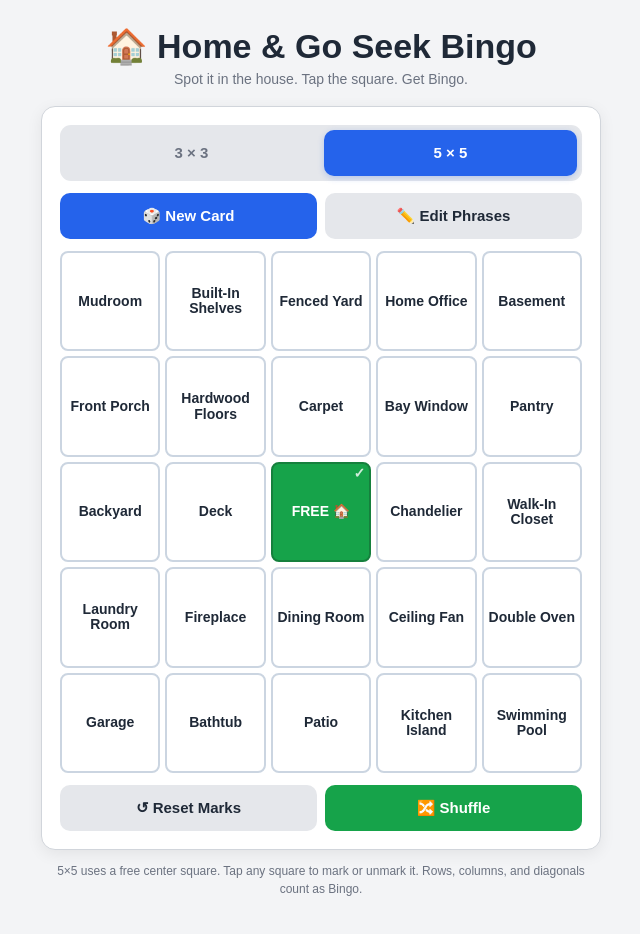
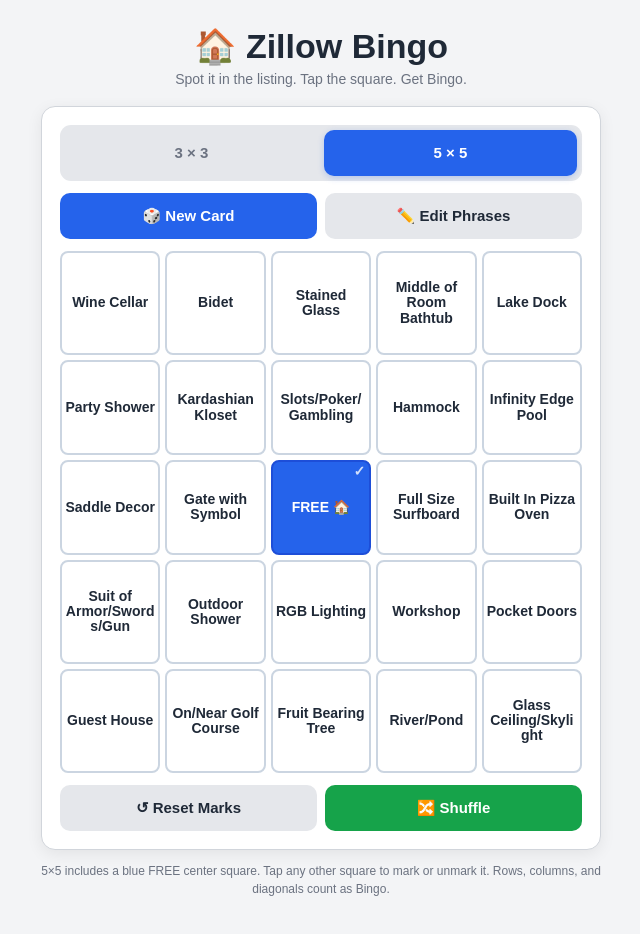
Before and after one commit to TheTwoShainz/Zillow-Bingo, a plain HTML site: page index.html in a window 1280 px wide. Shown: the whole page, without its empty margins (319-959 px from the left). Drawn offline with Linux system fonts and the light colour scheme.

Commit message:
Refactor index.html for Zillow Bingo
Updated title and phrases for Zillow Bingo game. Adjusted styles and improved layout for better user experience.

```diff
--- a/index.html
+++ b/index.html
@@ -13,7 +13,7 @@
     content="#2563eb"
   >
 
-  <title>Home & Go Seek Bingo</title>
+  <title>Zillow Bingo</title>
 
   <style>
     * {
@@ -24,16 +24,13 @@
       --blue: #2563eb;
       --blue-dark: #1d4ed8;
       --green: #16a34a;
-      --green-dark: #15803d;
       --red: #dc2626;
-      --orange: #ea580c;
       --text: #1f2937;
       --muted: #6b7280;
       --border: #d1d5db;
       --background: #f3f4f6;
       --card: #ffffff;
       --cell: #ffffff;
-      --free: #fef3c7;
       --marked: #2563eb;
     }
 
@@ -69,7 +66,10 @@
       margin: 4px 0 5px;
 
       text-align: center;
-      font-size: clamp(25px, 7vw, 34px);
+
+      font-size:
+        clamp(25px, 7vw, 34px);
+
       line-height: 1.1;
     }
 
@@ -98,8 +98,8 @@
     .controls {
       display: grid;
       grid-template-columns: 1fr 1fr;
+
       gap: 8px;
-
       margin-bottom: 12px;
     }
 
@@ -119,6 +119,7 @@
       font-weight: bold;
 
       cursor: pointer;
+
       touch-action: manipulation;
     }
 
@@ -146,10 +147,6 @@
       background: var(--green);
     }
 
-    .green:active {
-      background: var(--green-dark);
-    }
-
     .danger {
       color: white;
       background: var(--red);
@@ -162,7 +159,6 @@
       gap: 6px;
 
       margin-bottom: 12px;
-
       padding: 5px;
 
       background: #e5e7eb;
@@ -170,8 +166,8 @@
     }
 
     .size-button {
+      color: var(--muted);
       background: transparent;
-      color: var(--muted);
     }
 
     .size-button.active {
@@ -192,7 +188,7 @@
 
       border-radius: 10px;
 
-      font-size: 17px;
+      font-size: 19px;
       font-weight: bold;
     }
 
@@ -246,15 +242,11 @@
       color: var(--text);
       background: var(--cell);
 
-      border:
-        2px solid #cbd5e1;
-
+      border: 2px solid #cbd5e1;
       border-radius: 8px;
 
       text-align: center;
-
       font-weight: bold;
-
       line-height: 1.08;
 
       overflow-wrap: anywhere;
@@ -305,16 +297,15 @@
       opacity: 0.8;
     }
 
+    /*
+      FREE square now uses the exact same
+      blue as every other selected square.
+    */
+
     .square.free {
-      color: #92400e;
-      background: var(--free);
-      border-color: #f59e0b;
-    }
-
-    .square.free.marked {
       color: white;
-      background: var(--green);
-      border-color: var(--green-dark);
+      background: var(--marked);
+      border-color: var(--blue-dark);
     }
 
     .bottom-controls {
@@ -330,7 +321,6 @@
       display: none;
 
       margin-top: 12px;
-
       padding: 14px;
 
       background: var(--card);
@@ -350,8 +340,7 @@
     }
 
     .editor-description {
-      margin:
-        0 0 10px;
+      margin: 0 0 10px;
 
       color: var(--muted);
 
@@ -363,15 +352,13 @@
       display: block;
 
       width: 100%;
-      min-height: 340px;
+      min-height: 380px;
 
       padding: 12px;
 
       resize: vertical;
 
-      border:
-        1px solid var(--border);
-
+      border: 1px solid var(--border);
       border-radius: 10px;
 
       font-family:
@@ -389,8 +376,7 @@
       border-color: var(--blue);
 
       box-shadow:
-        0 0 0 3px
-        rgba(37,99,235,0.12);
+        0 0 0 3px rgba(37,99,235,0.12);
     }
 
     .phrase-info {
@@ -429,6 +415,7 @@
     }
 
     @media (min-width: 520px) {
+
       body {
         padding-top: 24px;
       }
@@ -454,11 +441,11 @@
   <main class="app">
 
     <h1>
-      🏠 Home & Go Seek Bingo
+      🏠 Zillow Bingo
     </h1>
 
     <p class="subtitle">
-      Spot it in the house. Tap the square. Get Bingo.
+      Spot it in the listing. Tap the square. Get Bingo.
     </p>
 
 
@@ -571,8 +558,8 @@
       </h2>
 
       <p class="editor-description">
-        Enter one item per line. Blank lines and duplicate
-        entries are automatically ignored.
+        One item per line. Blank lines and duplicate entries
+        are automatically ignored.
       </p>
 
       <textarea
@@ -619,8 +606,8 @@
 
 
     <p class="instructions">
-      5×5 uses a free center square.
-      Tap any square to mark or unmark it.
+      5×5 includes a blue FREE center square.
+      Tap any other square to mark or unmark it.
       Rows, columns, and diagonals count as Bingo.
     </p>
 
@@ -635,57 +622,103 @@
     =====================================
     DEFAULT MASTER LIST
     =====================================
-
-    24 simple home-related items.
-
-    You can replace these later,
-    or edit them directly from the site.
-    =====================================
     */
 
     const DEFAULT_PHRASES = [
 
-      "Fireplace",
-      "Swimming Pool",
-      "Kitchen Island",
-      "Walk-In Closet",
-      "Double Oven",
-      "Garage",
-      "Basement",
-      "Patio",
-
-      "Deck",
-      "Bay Window",
-      "Ceiling Fan",
-      "Bathtub",
-      "Pantry",
-      "Laundry Room",
-      "Dining Room",
-      "Home Office",
-
-      "Fenced Yard",
-      "Front Porch",
-      "Backyard",
-      "Built-In Shelves",
-      "Chandelier",
-      "Hardwood Floors",
-      "Carpet",
-      "Mudroom"
+      'Crazy Color Bathroom',
+      'Animal Print Furniture',
+      'Indoor Pool',
+      'Home Theater',
+      'Pinball/Arcade Machine',
+      'Library Ladder',
+      'Standalone Fountain',
+      'Pool Slide',
+      'Antlers on Wall',
+      'Spiral Staircase',
+
+      'Outdoor TV',
+      'Party Shower',
+      'Wine Cellar',
+      'Outdoor Court',
+      'Workshop',
+      'Sauna',
+      'Putting Green/Golf Sim',
+      'Guest House',
+      'Built In Pizza Oven',
+      'Elevator',
+
+      'Pool Bar/Table/Swim Seating',
+      'Horse Barn',
+      'Bridge Over "Water"',
+      'Pool Waterfall',
+      'Outdoor Shower',
+      'Hammock',
+      'Koi Pond',
+      'Bunk Beds',
+      'Kardashian Kloset',
+      '5+ Gym Equipment',
+
+      'Glass Ceiling/Skylight',
+      'Portrait Over Fireplace',
+      'Conversation Pit',
+      '4+ Garage Doors',
+      'Full Size Surfboard',
+      'Suit of Armor/Swords/Gun',
+      'Sports Team Fandom (5+)',
+      'Polka Dot Walls',
+      '"Fur"',
+      'Fruit Bearing Tree',
+
+      'Spire Roof',
+      'Saddle Decor',
+      'Double Staircase',
+      'Double Sided Fireplace',
+      'Interior Barn Doors',
+      'Pocket Doors',
+      '2nd Kitchen Sink',
+      'Slots/Poker/Gambling',
+      'Aquarium',
+      'Pool Table/Bowling/Ping Pong/Air Hockey/Foosball/etc.',
+
+      'Grand Piano',
+      '10+ Dining Room Chairs',
+      'Grass Grid Driveway',
+      'Middle of Room Bathtub',
+      'Bidet',
+      'Infinity Edge Pool',
+      'Car on Display',
+      'Four Poster Bed',
+      'Lake/Beach Front',
+      'Stained Glass',
+
+      'Lit Fireplace',
+      'On/Near Golf Course',
+      'Waterfall Edge Countertop',
+      'RGB Lighting',
+      'Glowing Pool',
+      'Musical Instruments/Jukebox',
+      '2x Kitchen Island',
+      'Gate with Symbol',
+      'Vineyard/Farmland',
+      'River/Pond',
+
+      'Lake Dock'
 
     ];
 
 
     /*
     =====================================
-    STORAGE KEYS
+    STORAGE
     =====================================
     */
 
     const PHRASE_STORAGE_KEY =
-      "hagsBingoPhrases";
+      "zillowBingoPhrases";
 
     const SIZE_STORAGE_KEY =
-      "hagsBingoSize";
+      "zillowBingoSize";
 
 
     /*
@@ -777,16 +810,19 @@
 
     let currentCard = [];
 
-    let marked = new Set();
+    let marked =
+      new Set();
 
 
     /*
     =====================================
-    PHRASE HELPERS
+    CLEAN PHRASE LIST
     =====================================
     */
 
-    function cleanPhraseList(list) {
+    function cleanPhraseList(
+      list
+    ) {
 
       const seen =
         new Set();
@@ -833,6 +869,12 @@
     }
 
 
+    /*
+    =====================================
+    LOAD PHRASES
+    =====================================
+    */
+
     function loadPhrases() {
 
       const saved =
@@ -932,12 +974,8 @@
         boardSize === 5
       ) {
 
-        /*
-        25 cells minus
-        the free center.
-        */
-
         return 24;
+
       }
 
 
@@ -945,7 +983,9 @@
     }
 
 
-    function setBoardSize(size) {
+    function setBoardSize(
+      size
+    ) {
 
       boardSize =
         size;
@@ -988,7 +1028,9 @@
     =====================================
     */
 
-    function shuffleArray(items) {
+    function shuffleArray(
+      items
+    ) {
 
       const array =
         [...items];
@@ -1033,7 +1075,7 @@
 
     /*
     =====================================
-    CREATE CARD
+    CREATE NEW CARD
     =====================================
     */
 
@@ -1070,6 +1112,7 @@
         phraseInfo.className =
           "phrase-info error";
 
+
         return;
       }
 
@@ -1084,8 +1127,13 @@
         );
 
 
-      currentCard = [];
-
+      currentCard =
+        [];
+
+
+      /*
+      3x3
+      */
 
       if (
         boardSize === 3
@@ -1099,6 +1147,11 @@
 
       } else {
 
+        /*
+        5x5 uses 24 random phrases
+        plus FREE center.
+        */
+
         const selected =
           shuffled.slice(
             0,
@@ -1106,13 +1159,11 @@
           );
 
 
-        /*
-        5x5 center index = 12.
-        */
-
         for (
           let i = 0;
+
           i < 25;
+
           i++
         ) {
 
@@ -1124,13 +1175,21 @@
               "FREE 🏠"
             );
 
-            marked.add(12);
+
+            /*
+            FREE square starts marked.
+            */
+
+            marked.add(
+              12
+            );
 
           } else {
 
             currentCard.push(
               selected.shift()
             );
+
           }
         }
       }
@@ -1144,7 +1203,7 @@
 
     /*
     =====================================
-    RENDER BOARD
+    DRAW BOARD
     =====================================
     */
 
@@ -1202,6 +1261,7 @@
               .add(
                 "free"
               );
+
           }
 
 
@@ -1214,6 +1274,7 @@
               .add(
                 "marked"
               );
+
           }
 
 
@@ -1224,6 +1285,7 @@
               toggleSquare(
                 index
               );
+
             }
           );
 
@@ -1231,6 +1293,7 @@
           board.appendChild(
             square
           );
+
         }
       );
     }
@@ -1238,15 +1301,16 @@
 
     /*
     =====================================
-    MARK / UNMARK
+    TOGGLE SQUARE
     =====================================
     */
 
-    function toggleSquare(index) {
+    function toggleSquare(
+      index
+    ) {
 
       /*
-      The 5x5 free square
-      always stays marked.
+      FREE square stays marked.
       */
 
       if (
@@ -1271,6 +1335,7 @@
         marked.add(
           index
         );
+
       }
 
 
@@ -1299,6 +1364,7 @@
         marked.add(
           12
         );
+
       }
 
 
@@ -1310,7 +1376,7 @@
 
     /*
     =====================================
-    BINGO DETECTION
+    BINGO LINES
     =====================================
     */
 
@@ -1321,12 +1387,14 @@
 
 
       /*
-      Rows.
+      ROWS
       */
 
       for (
         let row = 0;
+
         row < boardSize;
+
         row++
       ) {
 
@@ -1336,30 +1404,37 @@
 
         for (
           let col = 0;
+
           col < boardSize;
+
           col++
         ) {
 
           line.push(
-            row * boardSize +
+            row *
+            boardSize +
             col
           );
+
         }
 
 
         lines.push(
           line
         );
+
       }
 
 
       /*
-      Columns.
+      COLUMNS
       */
 
       for (
         let col = 0;
+
         col < boardSize;
+
         col++
       ) {
 
@@ -1369,25 +1444,30 @@
 
         for (
           let row = 0;
+
           row < boardSize;
+
           row++
         ) {
 
           line.push(
-            row * boardSize +
+            row *
+            boardSize +
             col
           );
+
         }
 
 
         lines.push(
           line
         );
+
       }
 
 
       /*
-      Main diagonal.
+      DIAGONAL 1
       */
 
       const diagonal1 =
@@ -1396,14 +1476,18 @@
 
       for (
         let i = 0;
+
         i < boardSize;
+
         i++
       ) {
 
         diagonal1.push(
-          i * boardSize +
+          i *
+          boardSize +
           i
         );
+
       }
 
 
@@ -1413,7 +1497,7 @@
 
 
       /*
-      Opposite diagonal.
+      DIAGONAL 2
       */
 
       const diagonal2 =
@@ -1422,18 +1506,25 @@
 
       for (
         let i = 0;
+
         i < boardSize;
+
         i++
       ) {
 
         diagonal2.push(
-          i * boardSize +
+
+          i *
+          boardSize +
+
           (
             boardSize -
             1 -
             i
           )
-        );
+
+        );
+
       }
 
 
@@ -1445,6 +1536,12 @@
       return lines;
     }
 
+
+    /*
+    =====================================
+    CHECK FOR BINGO
+    =====================================
+    */
 
     function checkBingo() {
 
@@ -1462,8 +1559,10 @@
                 return marked.has(
                   index
                 );
+
               }
             );
+
           }
         );
 
@@ -1483,13 +1582,14 @@
 
         status.className =
           "status";
+
       }
     }
 
 
     /*
     =====================================
-    PHRASE EDITOR
+    EDITOR
     =====================================
     */
 
@@ -1511,11 +1611,6 @@
       updatePhraseInfo();
 
 
-      /*
-      Bring editor into view
-      on mobile.
-      */
-
       editor.scrollIntoView({
         behavior:
           "smooth",
@@ -1544,7 +1639,8 @@
 
       return cleanPhraseList(
 
-        phraseEditor.value
+        phraseEditor
+          .value
           .split("\n")
 
       );
@@ -1562,20 +1658,32 @@
 
 
       phraseInfo.textContent =
+
         list.length +
+
         " unique phrases. " +
+
         boardSize +
+
         "×" +
+
         boardSize +
-        " needs at least " +
+
+        " requires at least " +
+
         needed +
+
         ".";
 
 
       phraseInfo.className =
+
         list.length >= needed
-          ? "phrase-info"
-          : "phrase-info error";
+
+        ? "phrase-info"
+
+        : "phrase-info error";
+
     }
 
 
@@ -1595,17 +1703,25 @@
       ) {
 
         phraseInfo.textContent =
+
           "Add at least " +
+
           needed +
+
           " unique phrases for a " +
+
           boardSize +
+
           "×" +
+
           boardSize +
+
           " board.";
 
 
         phraseInfo.className =
           "phrase-info error";
+
 
         return;
       }
@@ -1670,6 +1786,7 @@
         setBoardSize(
           3
         );
+
       }
     );
 
@@ -1681,6 +1798,7 @@
         setBoardSize(
           5
         );
+
       }
     );
 
@@ -1735,7 +1853,7 @@
 
     /*
     =====================================
-    START
+    START GAME
     =====================================
     */
 
```
